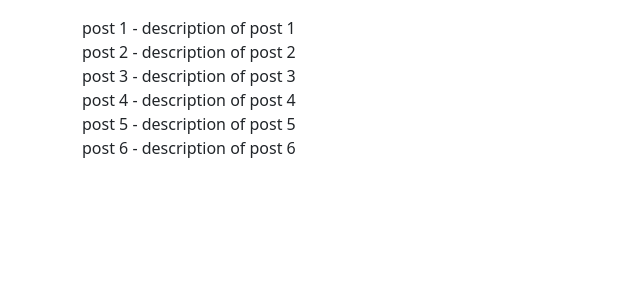
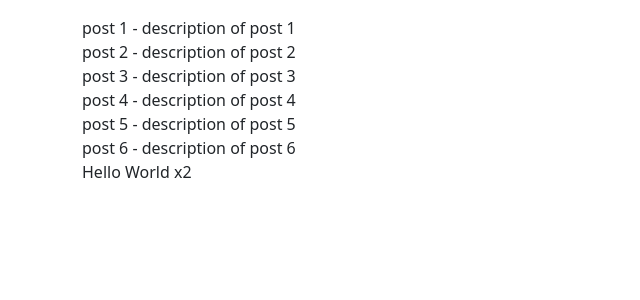
Before and after one commit to Sahil-talaviya/SENG2040_A4, a Django app: page / in a window 1280 px wide. Shown: the top 300 px of the page, without its empty margins (0-640 px from the left). Run offline with Django 5.2, Linux system fonts and the light colour scheme; data comes from the database, SQL or seed files in the repository.

Commit message:
Learned how ajax call and DOM manipulation works in our project. we used simple hello world example to learn the concept, it will be removed later.

```diff
--- a/posts/static/posts/main.js
+++ b/posts/static/posts/main.js
@@ -1 +1,15 @@
 console.log('Hello World')
+
+const helloworldbox = document.getElementById("Hello-World")
+
+$.ajax({
+    type: 'GET',
+    url: '/Hello-World/',
+    success: function(response){
+        console.log('success', response.text)
+        helloworldbox.textContent = response.text
+    },
+    error: function(error){
+        console.log('error', error)
+    }
+})
--- a/posts/templates/posts/main.html
+++ b/posts/templates/posts/main.html
@@ -12,7 +12,8 @@ posts
 
 
 {% block content %}
-{% for obj in qs %}
-    {{obj.title}} - {{obj.body}} <br>
-{% endfor %}
+    {% for obj in qs %}
+        {{obj.title}} - {{obj.body}} <br>
+    {% endfor %}
+    <div id="Hello-World"></div>
 {% endblock content %}
--- a/posts/urls.py
+++ b/posts/urls.py
@@ -1,10 +1,13 @@
 from django.urls import path
 from .views import (
     post_list_and_create,
+    hello_world_view
 )
 
 app_name = 'posts'
 
 urlpatterns = [
     path('', post_list_and_create, name='main-board'),
+
+    path('Hello-World/', hello_world_view, name='Hello-World')
 ]
--- a/posts/views.py
+++ b/posts/views.py
@@ -1,8 +1,12 @@
 from django.shortcuts import render
 from .models import Post
+from django.http import JsonResponse
 
 # Create your views here.
 
 def post_list_and_create(request):
     qs = Post.objects.all()
     return render(request, 'posts/main.html', {'qs':qs})
+
+def hello_world_view(request):
+    return JsonResponse({'text': 'Hello World x2'})
```
